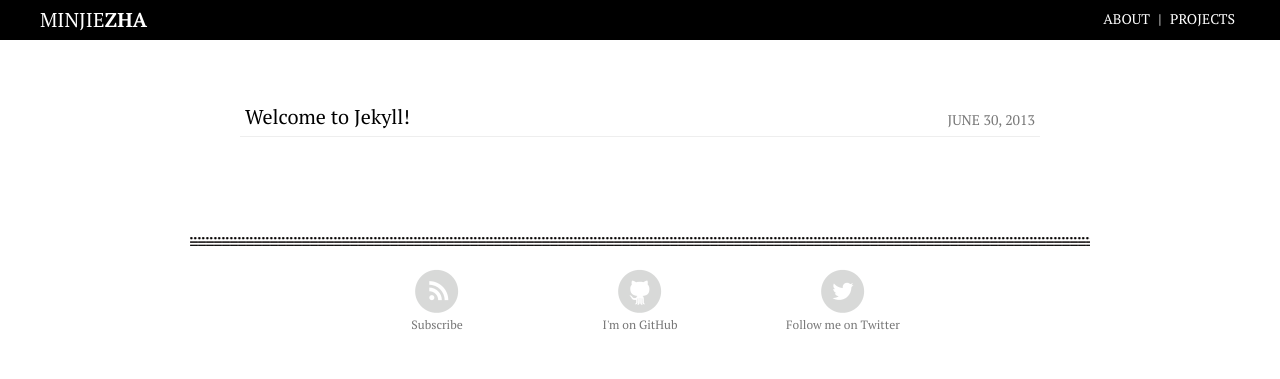
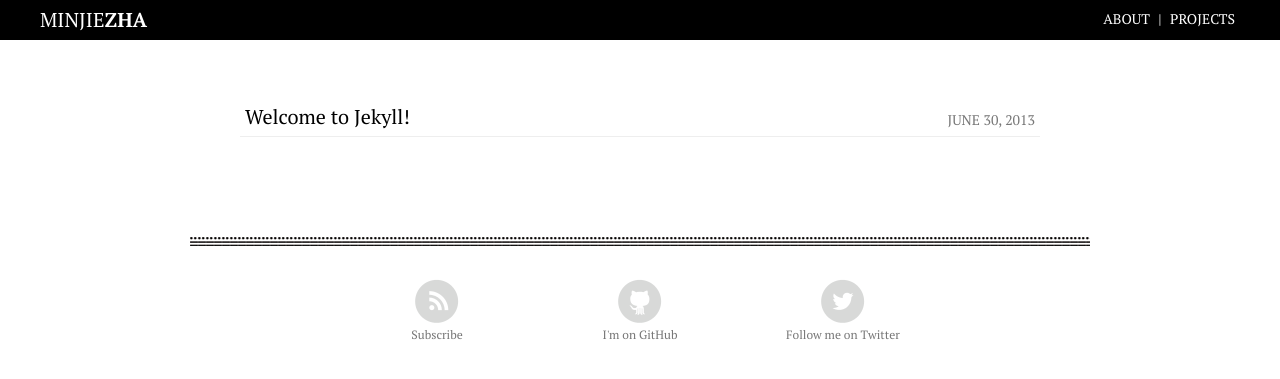
Before and after one commit to magic003/magic003.github.io, a Jekyll site: the page built from index.html, in a window 1280 px wide. Shown: the top 379 px of the page. Built offline with Jekyll 4.4.1, drawn with Linux system fonts in a browser that asks for light colours.

Commit message:
adjust footer padding

```diff
--- a/css/screen.css
+++ b/css/screen.css
@@ -86,7 +86,7 @@ a:hover {
 #footer {
     background-image: url("/images/ornament1.png");
     background-repeat: repeat-x;
-    padding: 30px 50px;
+    padding: 40px 50px;
     text-align: center;
 }
 
```
